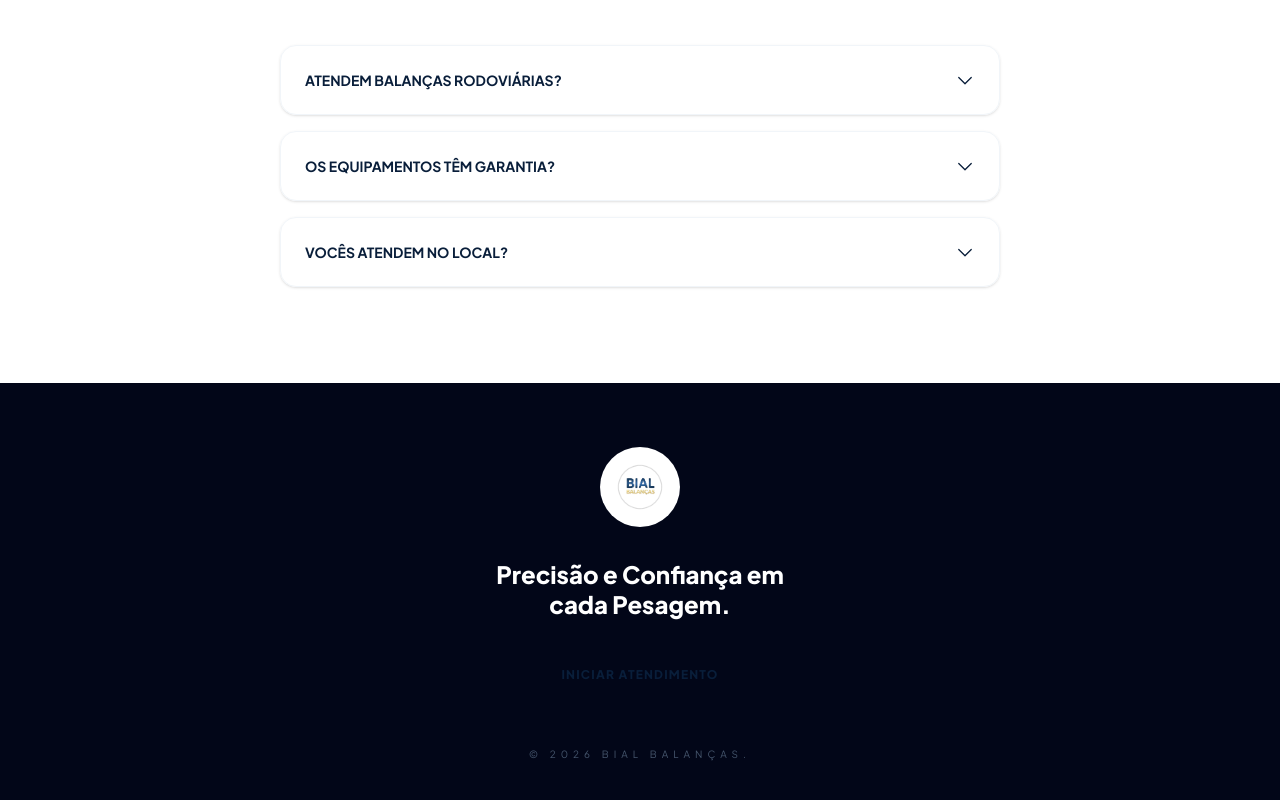
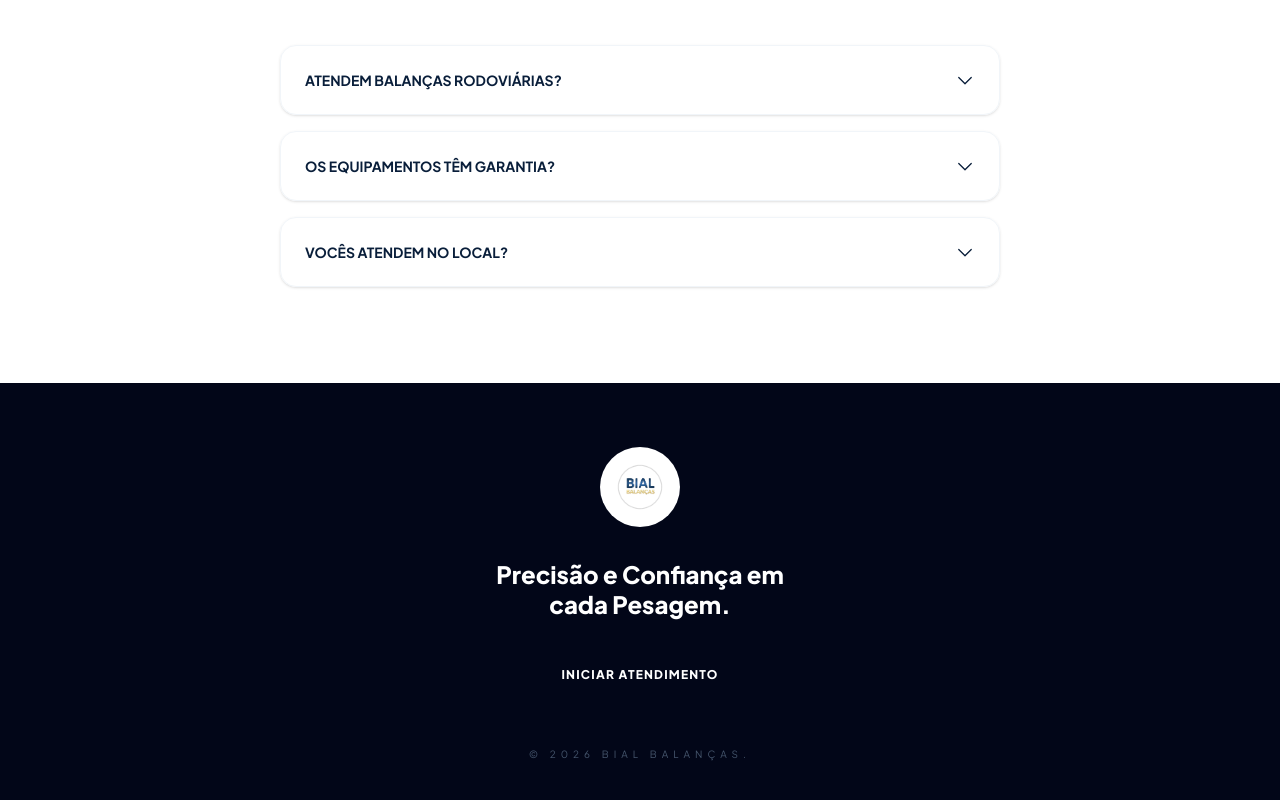
Before and after one commit to rikelmedev/bial-balancas, a React (Vite) app: page / in a window 1280 px wide. Shown: the part 4537-5337 px from the top of the page. Built offline with nearby package versions, Linux system fonts and the light colour scheme.

Commit message:
fix: corrige sintaxe do Footer

```diff
--- a/src/components/Footer.jsx
+++ b/src/components/Footer.jsx
@@ -8,7 +8,7 @@ export default function Footer() {
            <img src="/imagens/logo.png" alt="Logo" className="object-contain" />
         </div>
         <h3 className="text-2xl font-black mb-8 leading-tight">Precisão e Confiança em <br/> cada Pesagem.</h3>
-        <a href="https://wa.me/5517996780438" className="inline-flex bg-gold-gradient text-brand-blue px-12 py-4 rounded-full font-black animate-shimmer uppercase tracking-widest text-xs">
+        <a href="https://wa.me/5517996780438" className="inline-flex bg-gold-gradient text-brand-write px-12 py-4 rounded-full font-black animate-shimmer uppercase tracking-widest text-xs">
            Iniciar Atendimento
         </a>
         <p className="mt-12 text-slate-600 text-[10px] uppercase tracking-[5px]">© {new Date().getFullYear()} Bial Balanças.</p>
```
